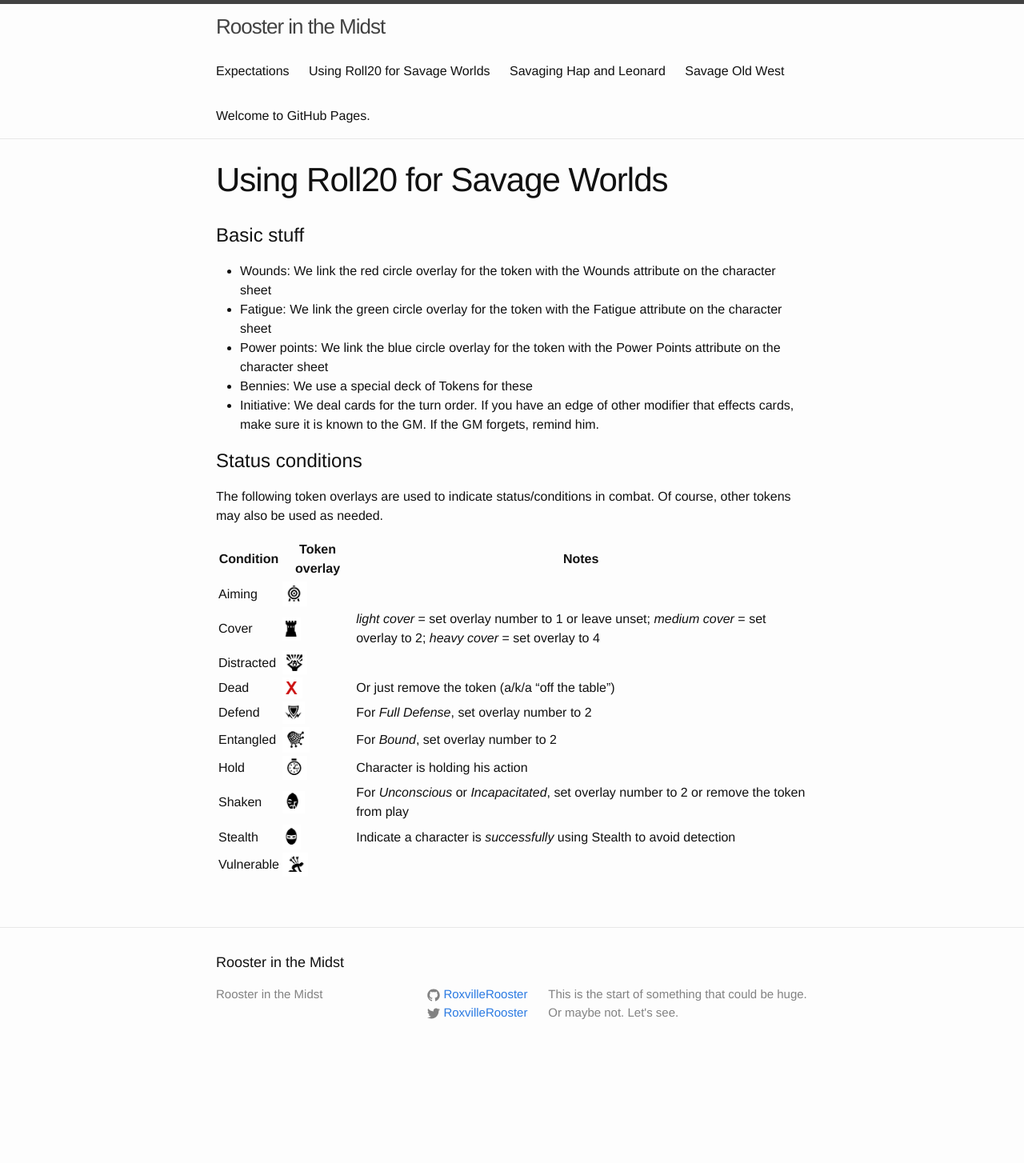
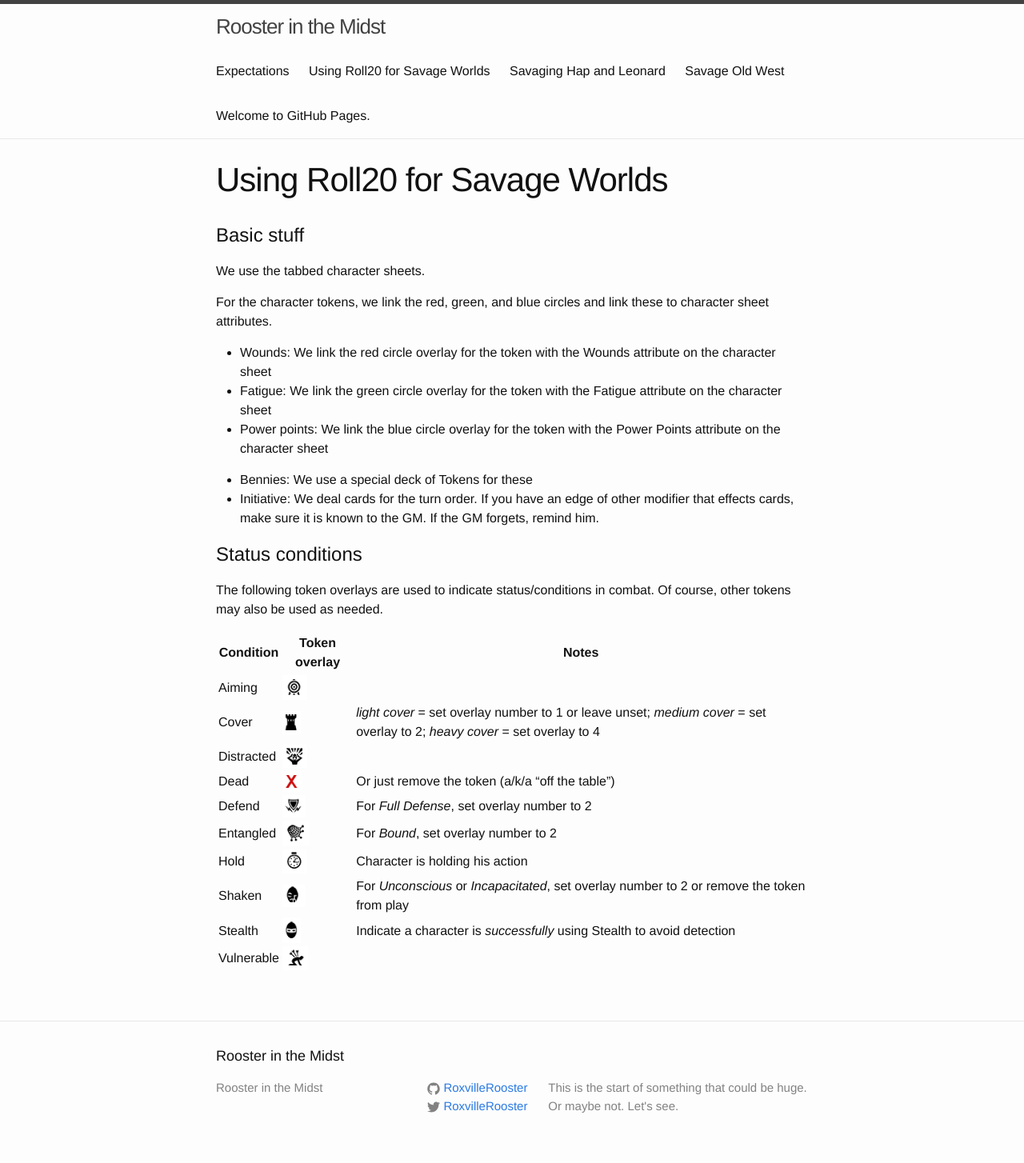
Before and after one commit to achall36/RoxvilleRooster.github.io, a Jekyll site: the page built from roll20_savage_worlds.md, in a window 1280 px wide. Shown: the whole page at 80% size. Built offline with Jekyll 4.4.1, drawn with Linux system fonts in a browser that asks for light colours; before the commit the page ends 1337 px from its top, so only the background shows below that.

Commit message:
Update roll20_savage_worlds.md

```diff
--- a/roll20_savage_worlds.md
+++ b/roll20_savage_worlds.md
@@ -6,9 +6,13 @@ permalink: /roll20_savage_worlds/
 
 
 # Basic stuff
+We use the tabbed character sheets.
+
+For the character tokens, we link the red, green, and blue circles and link these to character sheet attributes.
 * Wounds: We link the red circle overlay for the token with the Wounds attribute on the character sheet
 * Fatigue: We link the green circle overlay for the token with the Fatigue attribute on the character sheet
 * Power points: We link the blue circle overlay for the token with the Power Points attribute on the character sheet
+
 * Bennies: We use a special deck of Tokens for these
 * Initiative: We deal cards for the turn order. If you have an edge of other modifier that effects cards, make sure it is known to the GM. If the GM forgets, remind him.
 
```
